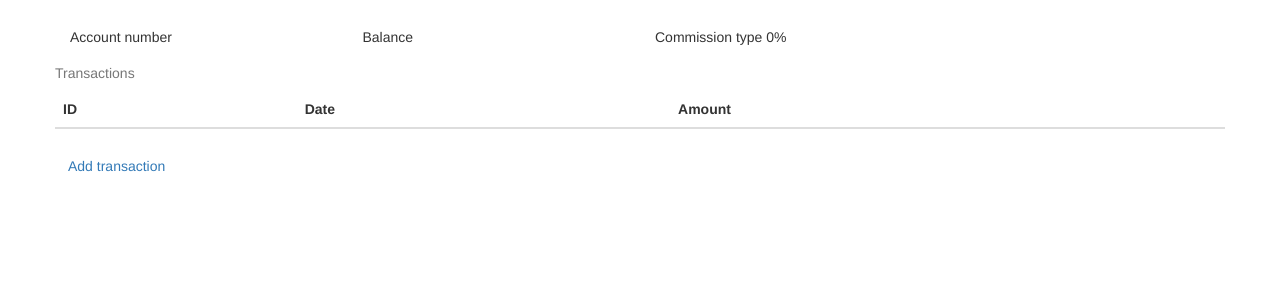
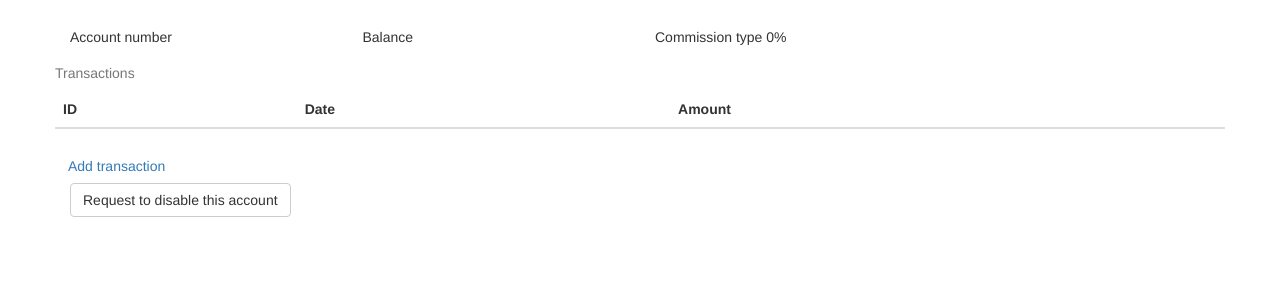
Before and after one commit to Marie777/SocialBank, a Symfony app: template social_bank/src/AppBundle/Resources/views/Account/display.html.twig in a window 1280 px wide. Shown: the part 52-352 px from the top of the page. Run offline with Twig, Linux system fonts and the light colour scheme; the template is opened without the code that fills it, so the values that code supplies are empty; some libraries are stand-ins or nearby versions.

Commit message:
add disable btn

```diff
--- a/social_bank/src/AppBundle/Resources/views/Account/display.html.twig
+++ b/social_bank/src/AppBundle/Resources/views/Account/display.html.twig
@@ -41,5 +41,9 @@
             <a href="{{ path('transaction-create', {'id': account.id}) }}" class="btn">Add transaction</a>
         </div>
 
+        <a class="btn btn-default"
+           href="{{ path('account-disable', {'id': account.id}) }}"
+           role="button">Request to disable this account</a>
+
     </div>
 {% endblock %}
```
